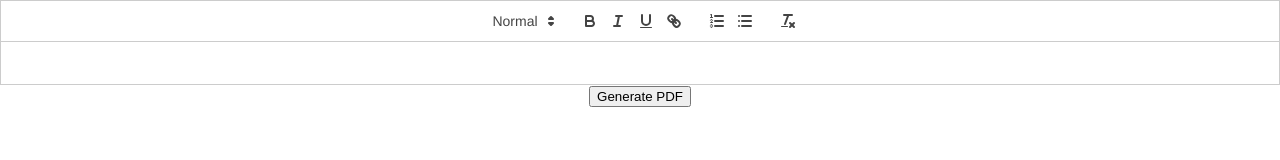
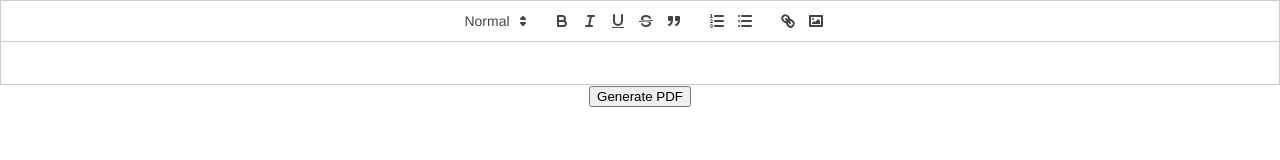
Before and after one commit to TheProgramMaster/MSU-Provost-Office-PDF-Generator-Module, a React (Create React App) app in the folder geeks-for-geeks/: page / in a window 1280 px wide. Shown: the top 160 px of the page. Built offline with nearby package versions, Linux system fonts and the light colour scheme.

Commit message:
Toolbar with embedding image
Now we can embed images

```diff
--- a/geeks-for-geeks/src/Editor/Editor.js
+++ b/geeks-for-geeks/src/Editor/Editor.js
@@ -4,10 +4,25 @@ import 'react-quill/dist/quill.snow.css';
 
 const Editor = () => {
     const [value, setValue] = useState('');
+    const modules = {
+        toolbar : [
+            [{ 'header': [1, 2, false] }],
+            ['bold', 'italic', 'underline', 'strike', 'blockquote'],
+            [{ 'list': 'ordered'}, { 'list': 'bullet' }],
+            ['link', 'image']
+
+
+        ],
+    }
+    const handleChange = (content, delta, source, editor) => {
+        setValue(content);
+    };
+
 
     return (
         <div>
-            <ReactQuill theme="snow" value={value} onChange={setValue} />
+            <ReactQuill  modules = {modules} theme="snow" value={value} onChange={handleChange}
+/>
         </div>
 
     )
```
Also changed, not shown: 1 other file (tests, documents, lock files or other folders).
